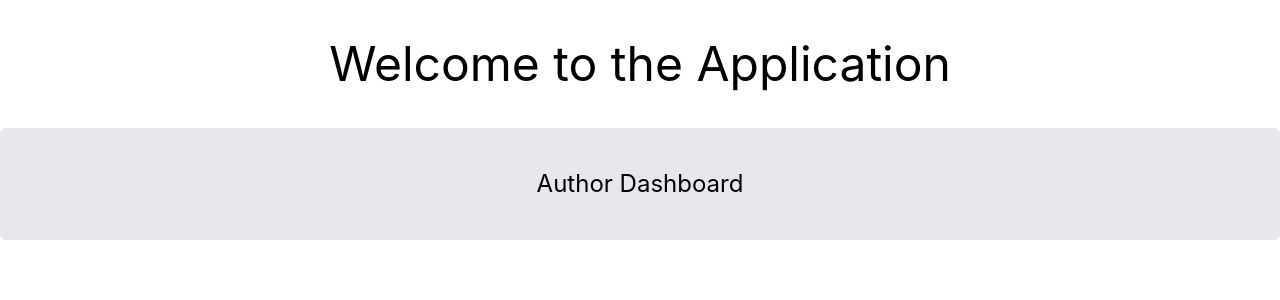
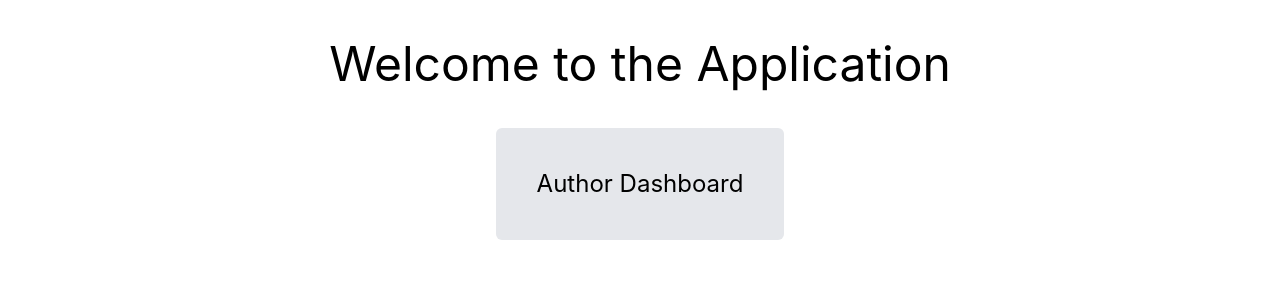
Before and after one commit to Asif-Zaman-Suvo/Author-App, a Next.js app: page / in a window 1280 px wide. Shown: the top 300 px of the page. Built offline with nearby package versions, Linux system fonts and the light colour scheme.

Commit message:
updated index file

```diff
--- a/components/authors/ListItemComponent.js
+++ b/components/authors/ListItemComponent.js
@@ -9,7 +9,7 @@ const ListItemComponent = ({ result }) => {
     Promise.all([
       setFavourites((prev) => {
         return [...prev, result];
-      }),
+      }), alert("Author added to favourites")
     ]).then(() =>
       localStorage.setItem("favourites", JSON.stringify(updatedArray))
     );
--- a/pages/index.js
+++ b/pages/index.js
@@ -10,9 +10,13 @@ export default function Home() {
       <div className="text-center text-5xl py-10 justify-center items-center">
         Welcome to the Application
       </div>
-      <div className="hover:text-black px-4 m-auto text-black bg-gray-200 rounded-md hover:bg-blue-400 cursor-pointer text-center text-2xl py-10 justify-center items-center">
-        <Link href="dashboard">Author Dashboard</Link>
-      </div>
+
+      <Link passHref href="dashboard">
+        <div className="hover:text-black px-4 m-auto w-72 h-28 text-black bg-gray-200 rounded-md hover:bg-blue-400 cursor-pointer text-center text-2xl py-10 justify-center items-center">
+          {" "}
+          Author Dashboard
+        </div>
+      </Link>
     </div>
   );
 }
```
